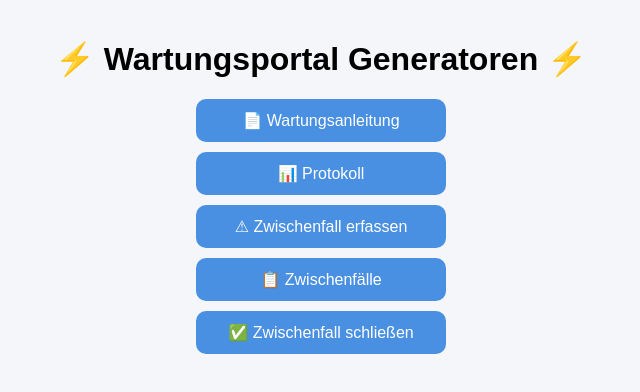
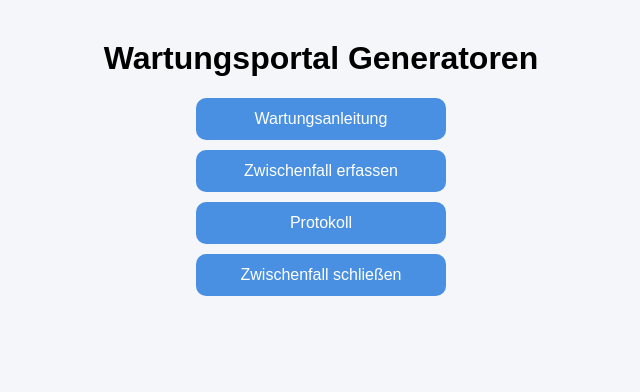
Before and after one commit to placebo-git/schulportal, a plain HTML site: page index.html in a window 1280 px wide. Shown: the whole page, without its empty margins (319-959 px from the left). Drawn offline with Linux system fonts and the light colour scheme.

Commit message:
Update index.html
V3

```diff
--- a/index.html
+++ b/index.html
@@ -16,13 +16,12 @@
   </style>
 </head>
 <body>
-  <h1>⚡ Wartungsportal Generatoren ⚡</h1>
+  <h1>Wartungsportal Generatoren</h1>
 
-  <button onclick="window.open('https://drive.google.com/file/d/1Pqe6DCpG8WYtwVL_SeYGbe1bWGzqlgUy/view?usp=drive_link','_blank')">📄 Wartungsanleitung</button>
-  <button onclick="window.open('https://docs.google.com/spreadsheets/d/1u8ANnoSeVywqraNGXkbxUezFOaSEBEV0T8scEwqnV2o/edit?gid=0#gid=0/edit','_blank')">📊 Protokoll</button>
-  <button onclick="toggle('form')">⚠ Zwischenfall erfassen</button>
-  <button onclick="loadIncidents()">📋 Zwischenfälle</button>
-  <button onclick="toggle('closeForm')">✅ Zwischenfall schließen</button>
+  <button onclick="window.open('https://drive.google.com/file/d/1Pqe6DCpG8WYtwVL_SeYGbe1bWGzqlgUy/view?usp=drive_link','_blank')">Wartungsanleitung</button>
+  <button onclick="toggle('form')">Zwischenfall erfassen</button>
+  <button onclick="loadIncidents()">Protokoll</button>
+  <button onclick="toggle('closeForm')">Zwischenfall schließen</button>
 
   <!-- Erfassen -->
   <div id="form" class="hidden">
@@ -45,12 +44,12 @@
 
   <!-- Liste -->
   <div id="list" class="hidden">
-    <h3>Zwischenfälle</h3>
+    <h3>Protokoll</h3>
     <div id="entries"></div>
   </div>
 
 <script>
-const API_URL = "https://script.google.com/macros/s/AKfycbwXD23MjAOOEpNocTeSvmvoosoBmiAt8TMzbOr-R-E1nkVA7wiMcgzszWi7yIjJvCWWmg/exec"; // Google Script
+const API_URL = "https://docs.google.com/spreadsheets/d/1u8ANnoSeVywqraNGXkbxUezFOaSEBEV0T8scEwqnV2o/edit?gid=0#gid=0"; // Google Script
 
 function toggle(id) {
   document.getElementById('form').classList.add('hidden');
@@ -66,7 +65,7 @@ async function addIncident() {
     beschreibung: document.getElementById('beschreibung').value
   };
   await fetch(API_URL, {method:"POST", body:JSON.stringify(data)});
-  alert("✅ Zwischenfall erfasst!");
+  alert("Zwischenfall erfasst");
   toggle('');
 }
 
@@ -76,6 +75,10 @@ async function loadIncidents() {
   const data = await res.json();
   const container = document.getElementById('entries');
   container.innerHTML = "";
+  if (!data.length) {
+    container.innerHTML = "<p>Keine Einträge vorhanden.</p>";
+    return;
+  }
   data.forEach(inc => {
     let div = document.createElement("div");
     div.className = "entry";
@@ -94,7 +97,7 @@ async function closeIncident() {
     visum: document.getElementById('visum').value
   };
   await fetch(API_URL + "?action=closeIncident", {method:"POST", body:JSON.stringify(data)});
-  alert("✅ Zwischenfall geschlossen!");
+  alert("Zwischenfall geschlossen");
   toggle('');
 }
 </script>
```
